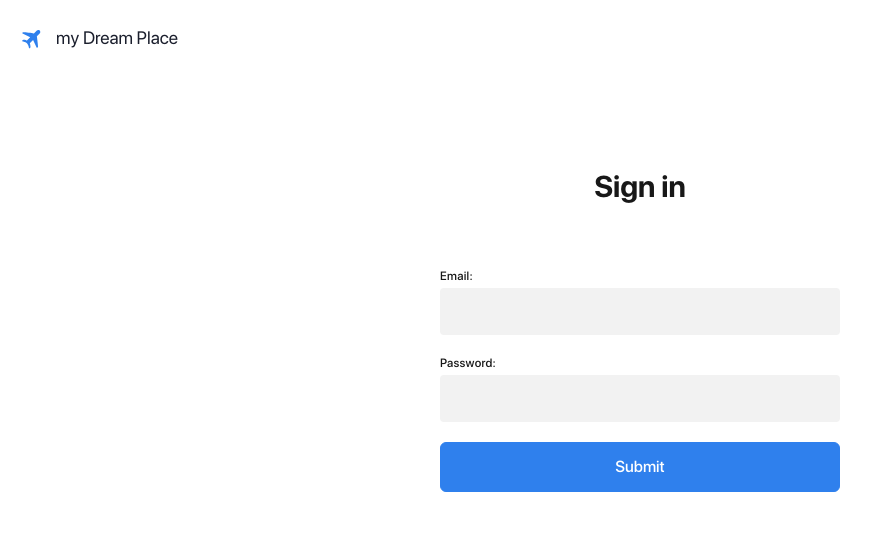
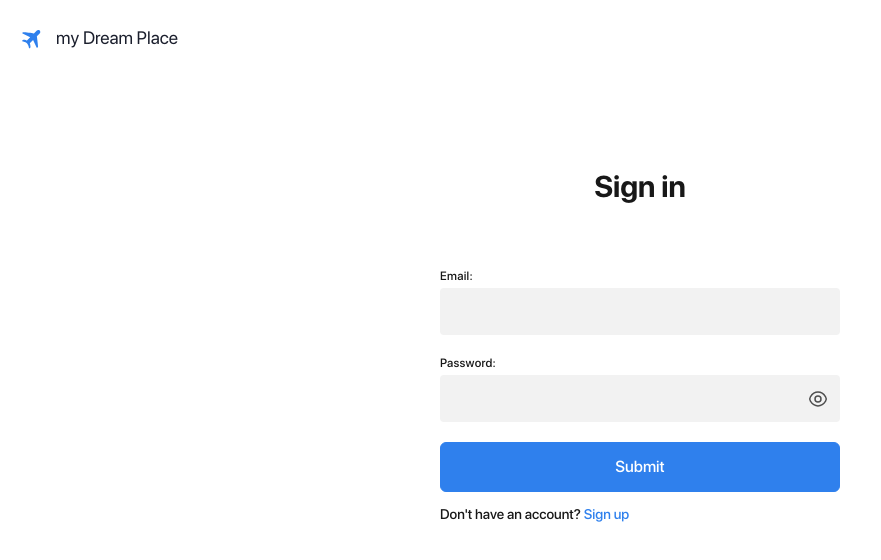
Before and after one commit to MohamedHesham1/dream-place-booking, a Vue app: page /login in a window 1280 px wide. Shown: the top 560 px of the page, without its empty margins (0-881 px from the left). Built offline with nearby package versions, Linux system fonts and the light colour scheme.

Commit message:
fix(router): :bug: add missing link to LoginPage and RegisterPage

```diff
--- a/src/views/LoginPage.vue
+++ b/src/views/LoginPage.vue
@@ -47,17 +47,30 @@ const handleSubmit = async () => {
         for="password"
         >Password:</label
       >
+      <div class="relative mb-5 px-3 pt-[11px] pb-3 bg-gray-6 rounded">
         <input
-        class="px-3 pt-[11px] pb-3 bg-gray-6 mb-5 rounded"
+          class="w-full bg-gray-6"
           id="password"
           v-model="password"
           type="password"
           required
           @input="validatePassword"
         />
+        <img
+          src="@/assets/images/icon-eye.svg"
+          alt="Email Icon"
+          class="absolute right-3 top-1/2 transform -translate-y-1/2"
+        />
+      </div>
+
       <p v-if="errorMessage" class="text-red">{{ errorMessage }}</p>
       <p v-if="successMessage" class="text-green-500">{{ successMessage }}</p>
       <AppButton>Submit</AppButton>
+
+      <p class="text-secondary mt-3 text-sm font-medium">
+        Don't have an account?
+        <router-link class="text-primary" to="/register"> Sign up</router-link>
+      </p>
     </form>
   </div>
 </template>
--- a/src/views/RegisterPage.vue
+++ b/src/views/RegisterPage.vue
@@ -95,6 +95,11 @@ const handleSubmit = async () => {
       />
       <p v-if="!passwordsMatch" class="text-red-500">Passwords do not match.</p>
       <AppButton>Submit</AppButton>
+
+      <p class="text-secondary mt-3 text-sm font-medium">
+        Already have an account?
+        <router-link class="text-primary" to="/login"> Sign in</router-link>
+      </p>
     </form>
   </div>
 </template>
```
Lines whose indentation alone changed are shown as unchanged.
